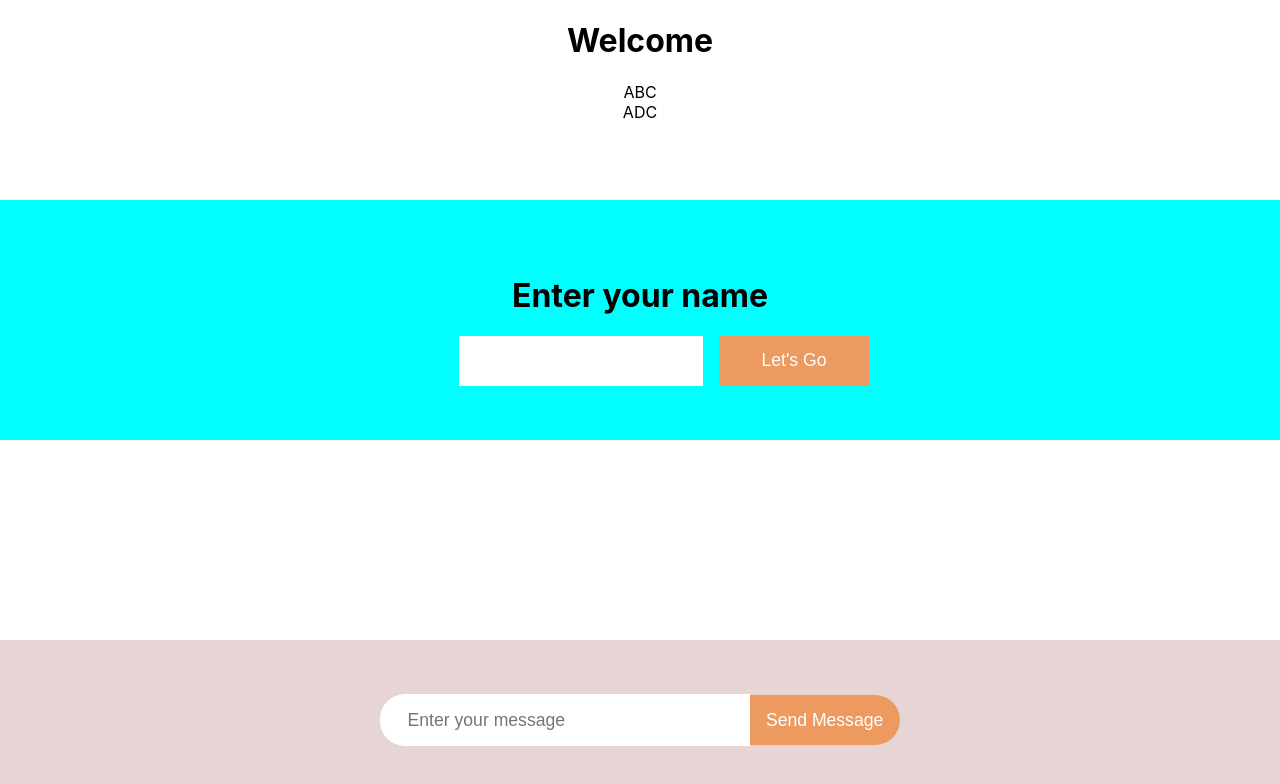
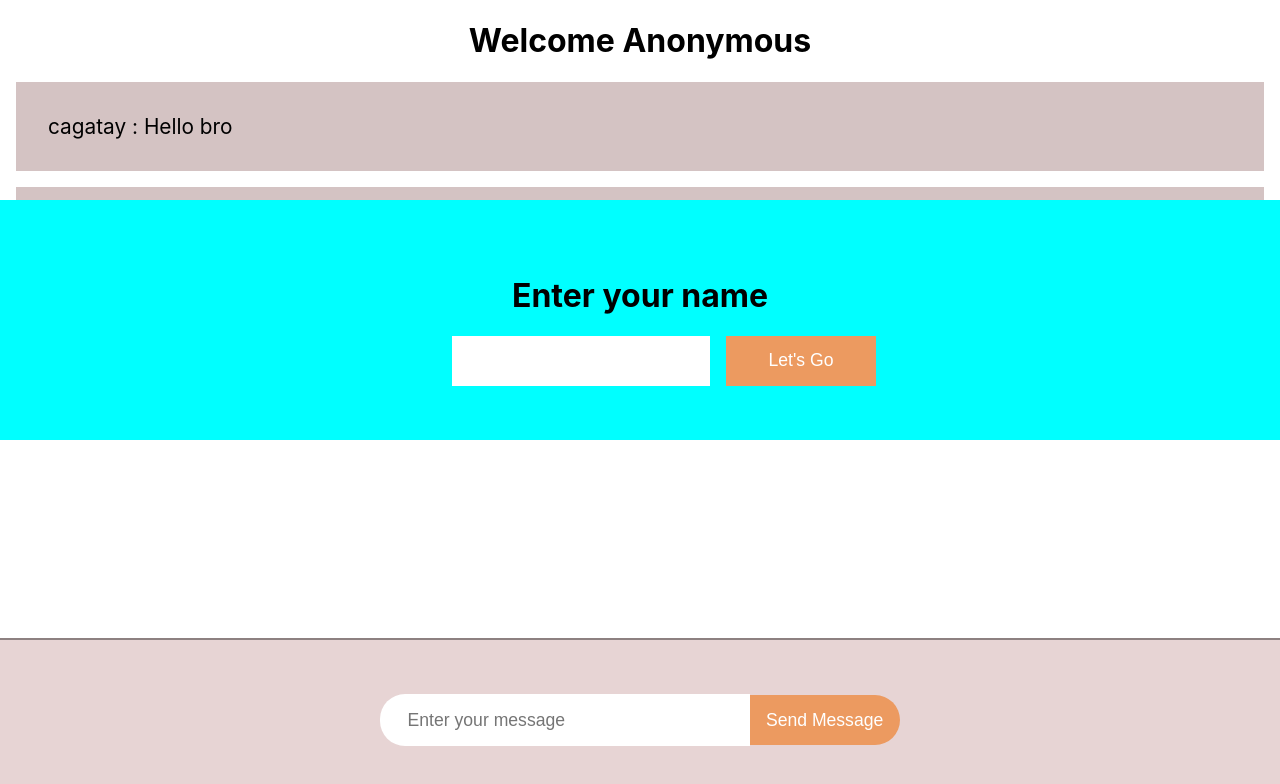
Before and after one commit to cag-coder/Realtime-Chat-App-with-React-and-Firebase, a React (Create React App) app: page / in a window 1280 px wide. Shown: the top 784 px of the page. Built offline with nearby package versions, Linux system fonts and the light colour scheme.

Commit message:
add css and more feature

```diff
--- a/src/App.js
+++ b/src/App.js
@@ -6,7 +6,6 @@ import Username from "./components/Username";
 function App() {
   return (
     <div className="App">
-      <Username/>
       <Messages/>
     </div>
   );
--- /dev/null
+++ b/src/components/Message.css
@@ -0,0 +1,8 @@
+.message{
+    padding: 2rem;
+    background-color: #d4c3c3;
+    margin: 1rem;
+    text-align:left ;
+    font-size: 1.3rem;
+    height: 100%;
+}
--- a/src/components/Message.js
+++ b/src/components/Message.js
@@ -1,9 +1,9 @@
 import React from 'react'
-
-function Message({message}) {
+import "./Message.css"
+function Message({username,message}) {
     return (
-        <div>
-            {message}
+        <div className="message">
+            {username} : {message}
         </div>
     )
 }
--- a/src/components/Username.css
+++ b/src/components/Username.css
@@ -10,12 +10,15 @@
     flex-direction: column;
     justify-content: center;
     align-items: center;
+    transition: all 1s ease-in;
+
 }
 
 .username__inputs{
     display: flex;
     justify-content: center;
     align-items: center;
+    transition: all 1s ease-in;
 }
 
 .username__inputs input{
@@ -25,7 +28,8 @@
     border:none;
     margin-left: 3rem;
     outline: none;
-
+    padding-left: 1rem;
+    transition: all 1s ease-in;
 }
 
 .username__inputs button{
@@ -37,6 +41,7 @@
     background-color: rgb(236, 154, 96);
     color: #fff;
     margin-left: 1rem;
+    transition: all 1s ease-in;
 }
 
 .username__inputs button:hover{
--- a/src/components/Username.js
+++ b/src/components/Username.js
@@ -12,16 +12,16 @@ function Username(props) {
     }
 
     const onButtonHandler = () =>{
+
+        props.username(input)
         setDisplay(false)
-        setInput("")
-        props.username(input)
     }
 
 
 
     return (
-        <div className="username">
-            <h1>Enter your name</h1>
+        <div  className="username" style={{transform: display ? "translate(-50%,-50%)" : "translate(-50%,-100vh)"}}>
+            <h1 >Enter your name</h1>
             <div className="username__inputs">
                 <input type="text" value={input} onChange={onNameHandler} />
                 <button onClick={onButtonHandler}>Let's Go</button >
--- a/src/containers/Messages.css
+++ b/src/containers/Messages.css
@@ -1,7 +1,14 @@
+.messages{
 
+    height: 100%;
+    width: 100%;
+    overflow-y: auto;
+    margin-bottom: 10rem;
+}
 
 
 .messages__form{
+    border-top: 2px #8d8181 solid;
     position: fixed;
     bottom: 0rem;
     display: flex;
--- a/src/containers/Messages.js
+++ b/src/containers/Messages.js
@@ -8,7 +8,7 @@ function Messages(props) {
 
     const [input, setInput] = useState("")
 
-    const [messages, setMessages] = useState(["ABC","ADC"])
+    const [messages, setMessages] = useState([{username : "cagatay", message : "Hello bro"},{username : "alper", message : "Hi bro"}])
 
     const [username, setUsername] = useState("")
 
@@ -19,23 +19,24 @@ function Messages(props) {
 
     const onClickHandler = (e) =>{
         e.preventDefault()
-        setMessages([...messages,input])
+        setMessages([...messages,{username:username, message:input}])
+
         setInput("")
-       console.log(input)
 
     }
 
     const onNameHandler = (name) =>{
         setUsername(name)
+
     }
 
     const msj =messages.map(message =>
-       <Message message={message}/>
+        <Message username={message.username} message={message.message}/>
     )
 
     return (
         <div className="messages">
-            <h1>Welcome {username}</h1>
+            <h1>Welcome {username.length > 0 ? username : "Anonymous"}</h1>
             <div>
                 {msj}
             </div>
```
